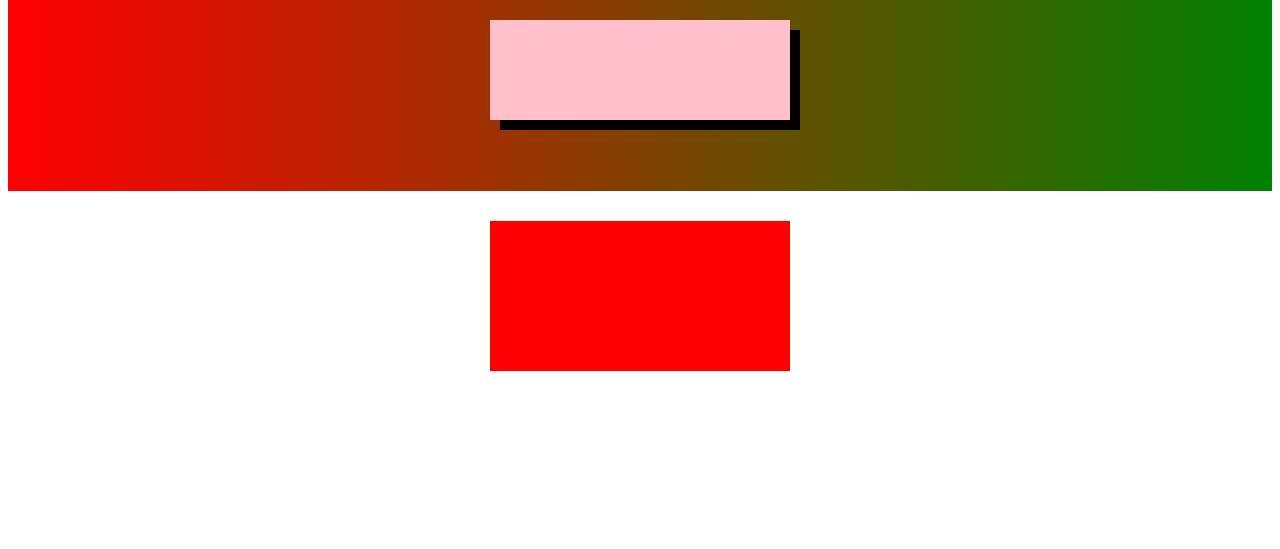
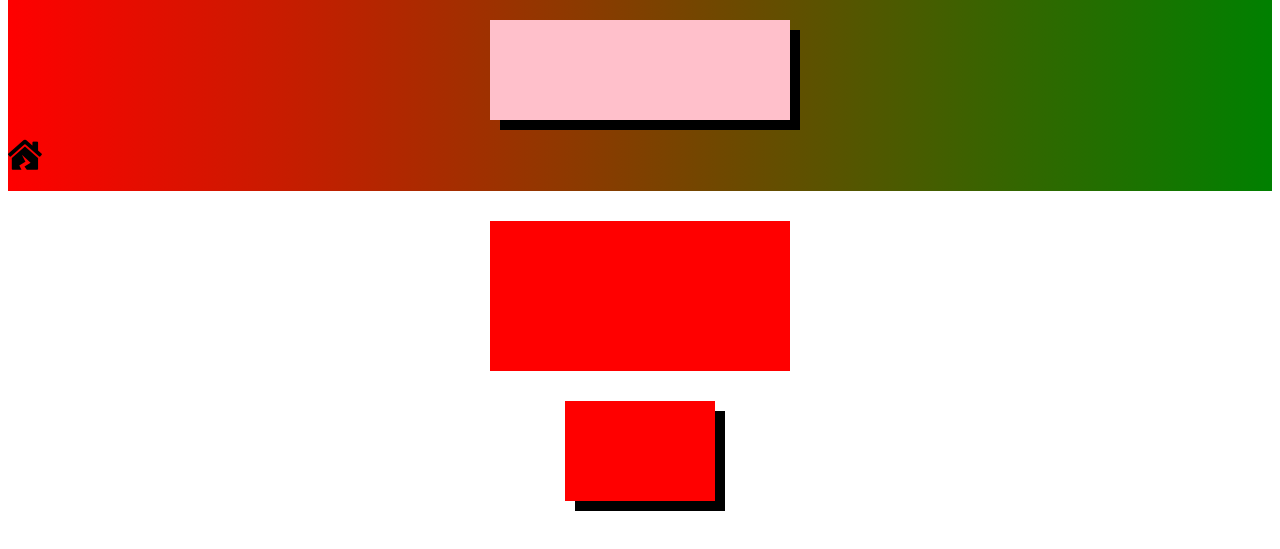
Before and after one commit to jahidpappu/HA-Assainent-01, a plain HTML site: page index.html in a window 1280 px wide. Shown: the part 151-700 px from the top of the page. Drawn offline with Linux system fonts and the light colour scheme.

Commit message:
add more

```diff
--- a/index.html
+++ b/index.html
@@ -4,12 +4,14 @@
     <meta charset="utf-8">
     <meta name="viewport" content="width=device-width">
     <title>repl.it</title>
+    <link rel="stylesheet" href="https://use.fontawesome.com/releases/v5.6.1/css/all.css" integrity="sha384-gfdkjb5BdAXd+lj+gudLWI+BXq4IuLW5IT+brZEZsLFm++aCMlF1V92rMkPaX4PP" crossorigin="anonymous">
     <link href="style.css" rel="stylesheet" type="text/css" />
   </head>
   <body>
   <div class="gradient">
     <h2>gradient text</h2>
     <div class="box-shadow"></div>
+    <i class="fas fa-house-damage"></i>
   </div>
   <div class="rotate"> </div>
   <div class="skew"></div>
--- a/style.css
+++ b/style.css
@@ -1,6 +1,9 @@
 .gradient{
   height: 300px;
   background: linear-gradient(to right, red, green);
+}
+.gradient i{
+  font-size: 30px;
 }
 .gradient h2{
   text-align: center;
@@ -23,6 +26,14 @@
   background: red;
   margin: 30px auto;
 }
-.skew:hover{
+
+.scale{
+  width: 150px;
+  height: 100px;
+  background: red;
+  margin: 30px auto;
+  box-shadow: 10px 10px #000;
+}
+.scale:hover{
   transform: rotate(20deg)
 }
```
